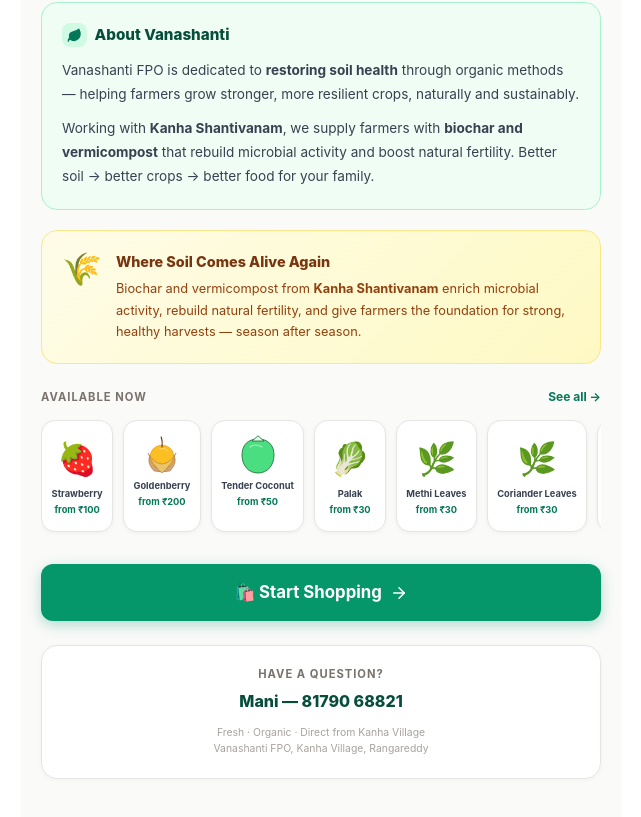
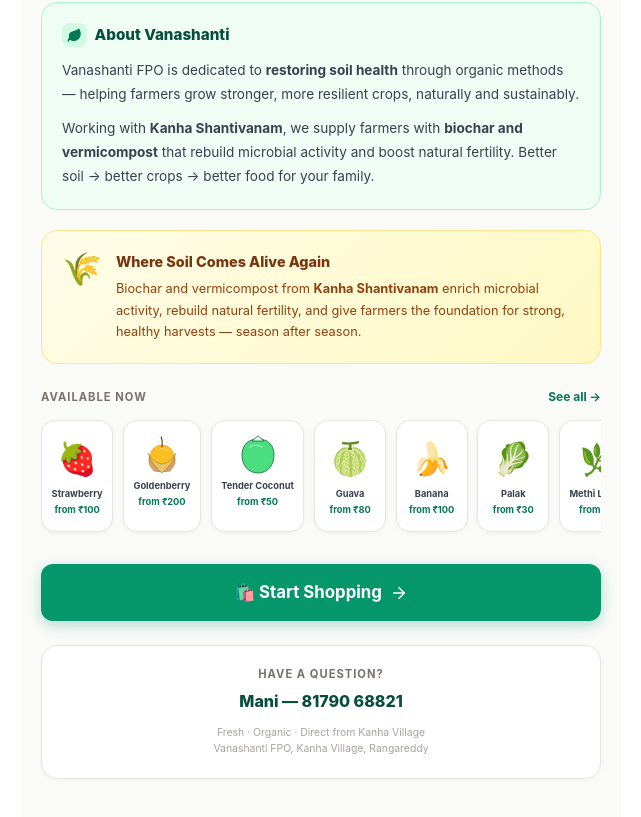
Before and after one commit to prajithn/kanha-farm-fresh, a React (Vite) app: page / in a window 1280 px wide. Shown: the part 1184-2001 px from the top of the page, without its empty margins (319-960 px from the left). Built offline with nearby package versions, Linux system fonts and the light colour scheme.

Commit message:
added banana, gauva etc

```diff
--- a/src/App.jsx
+++ b/src/App.jsx
@@ -491,6 +491,8 @@
   { id: 3, name: 'Strawberry - 1Kg', unit: 'Box (1Kg)', price: 400, icon: <span style={{ fontSize: '2rem' }}>🍓</span>, desc: 'Sweet & Red' },
   { id: 4, name: 'Goldenberry', unit: '250gm', price: 200, icon: <GoldenBerryIcon />, desc: 'Sweet & Zesty' },
   { id: 5, name: 'Tender Coconut', unit: 'Piece', price: 50, icon: <TenderCoconutIcon />, desc: 'Refreshing' },
+  { id: 6, name: 'Guava', unit: '1 Kg', price: 80, icon: <span style={{ fontSize: '2rem' }}>🍈</span>, desc: 'Fresh & Sweet' },
+  { id: 7, name: 'Banana - Karpooravalli', unit: '1 Kg', price: 100, icon: <span style={{ fontSize: '2rem' }}>🍌</span>, desc: 'Rich & Aromatic' },
 
   // leaves
   { id: 11, name: 'Palak', unit: 'Bunch (200g)', price: 30, icon: <span style={{ fontSize: '2rem' }}>🥬</span>, desc: 'Iron Rich' },
```
